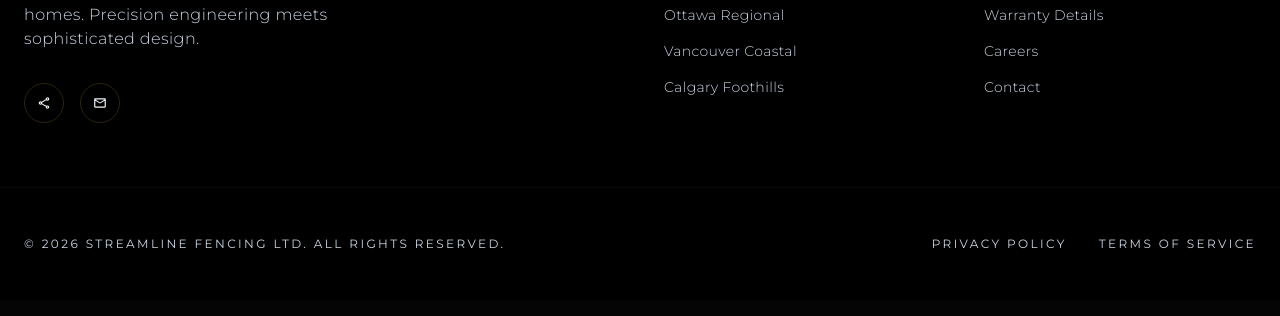
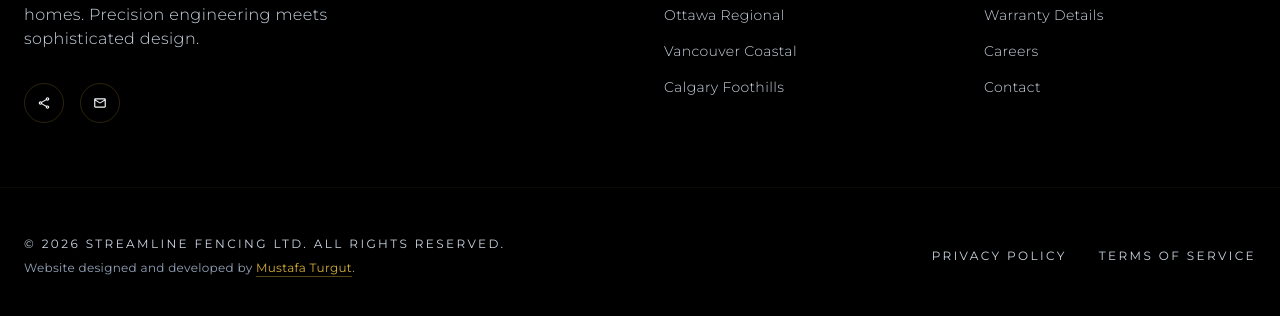
Before and after one commit to mustafatrgt/streamline, a website: page index.html in a window 1280 px wide. Shown: the part 5397-5713 px from the top of the page. Drawn offline with Linux system fonts and the light colour scheme.

Commit message:
Add footer credit with LinkedIn profile link

```diff
--- a/index.html
+++ b/index.html
@@ -366,7 +366,7 @@
             }
         }
     </style>
-    <link rel="stylesheet" href="assets/css/app.min.css?v=82f79c207f" />
+    <link rel="stylesheet" href="assets/css/app.min.css?v=9932a13b65" />
     <script src="assets/js/main.min.js?v=b2bef6b927" defer></script>
 </head>
 
@@ -1030,7 +1030,15 @@
             </div>
             <div
                 class="max-w-7xl mx-auto px-6 pt-12 border-t border-primary/5 flex flex-col md:flex-row justify-between items-center gap-6 text-xs text-slate-300 uppercase tracking-[0.2em]">
-                <p class="text-center md:text-left">© 2026 Streamline Fencing Ltd. All rights reserved.</p>
+                <div class="text-center md:text-left">
+                    <p>© 2026 Streamline Fencing Ltd. All rights reserved.</p>
+                    <p class="mt-2 text-slate-400 normal-case tracking-wide">
+                        Website designed and developed by
+                        <a class="text-primary hover:text-primary-light underline decoration-primary/40 underline-offset-4"
+                            href="https://www.linkedin.com/in/turgut-mustafa/" target="_blank" rel="noopener noreferrer"
+                            aria-label="Visit Mustafa Turgut on LinkedIn">Mustafa Turgut</a>.
+                    </p>
+                </div>
                 <div class="flex gap-8">
                     <a class="hover:text-primary" href="#">Privacy Policy</a>
                     <a class="hover:text-primary" href="#">Terms of Service</a>
```
Also changed, not shown: assets/css/app.min.css, assets/css/tailwind.css, assets/css/tailwind.min.css.
